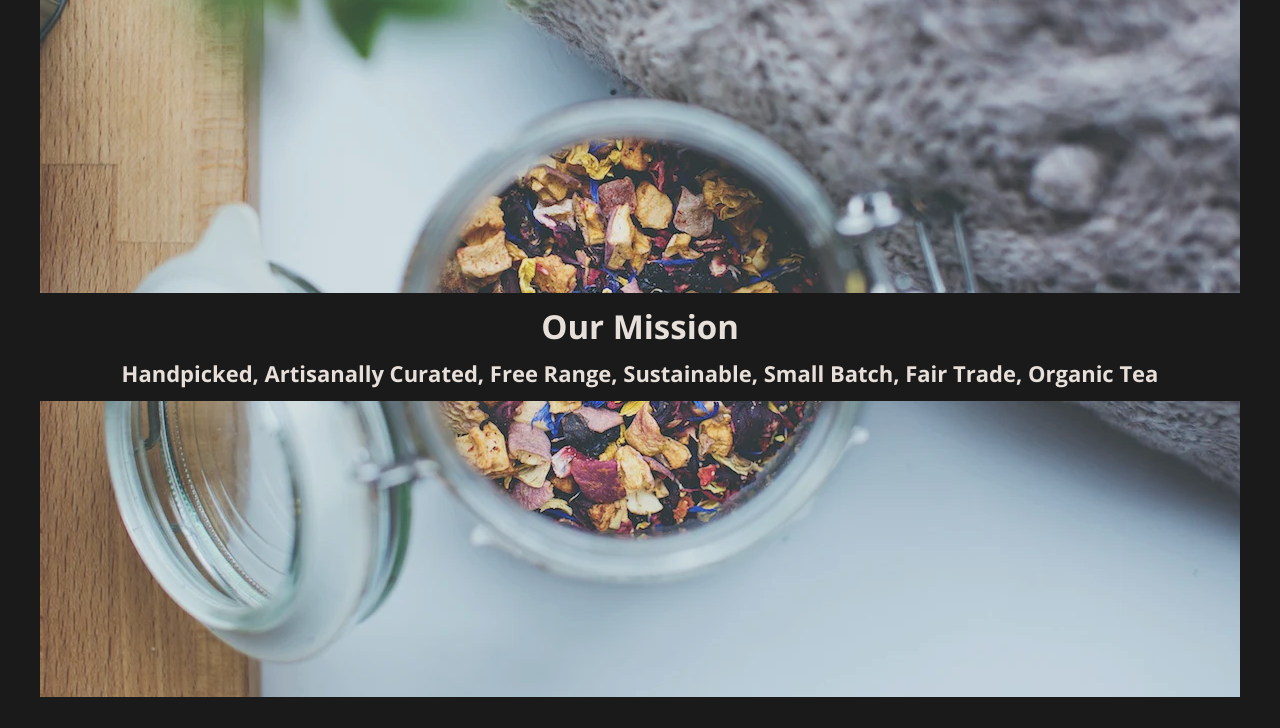
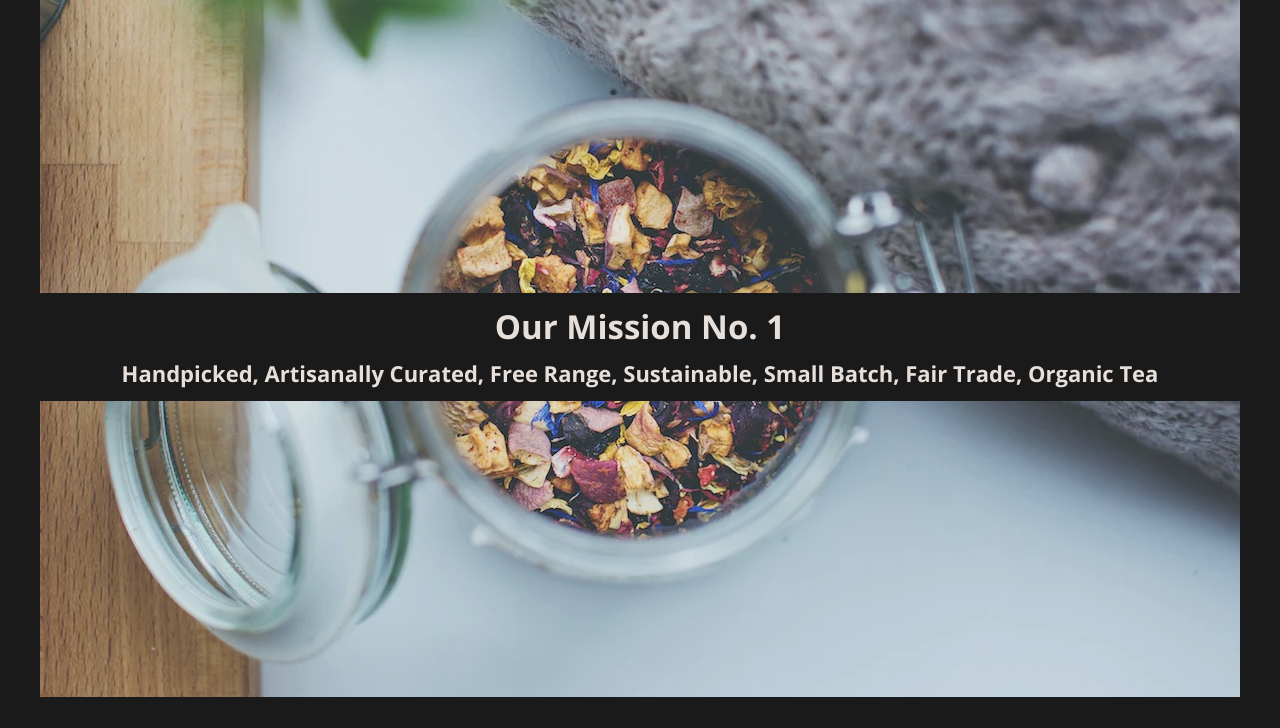
Before and after one commit to lilystreets/lilystreets.github.io, a plain HTML site: page index.html in a window 1280 px wide. Shown: the part 72-800 px from the top of the page. Drawn offline with nearby package versions, Linux system fonts and the light colour scheme.

Commit message:
Add main healdine text

```diff
--- a/index.html
+++ b/index.html
@@ -25,7 +25,7 @@
         <header>
             <div class="header">
                 <div class="headline">
-                    <h2>Our Mission</h2>
+                    <h2>Our Mission No. 1</h2>
                     <h4>Handpicked, Artisanally Curated, Free Range, Sustainable, Small Batch, Fair Trade, Organic Tea</h4>
                 </div>
             </div>
```
